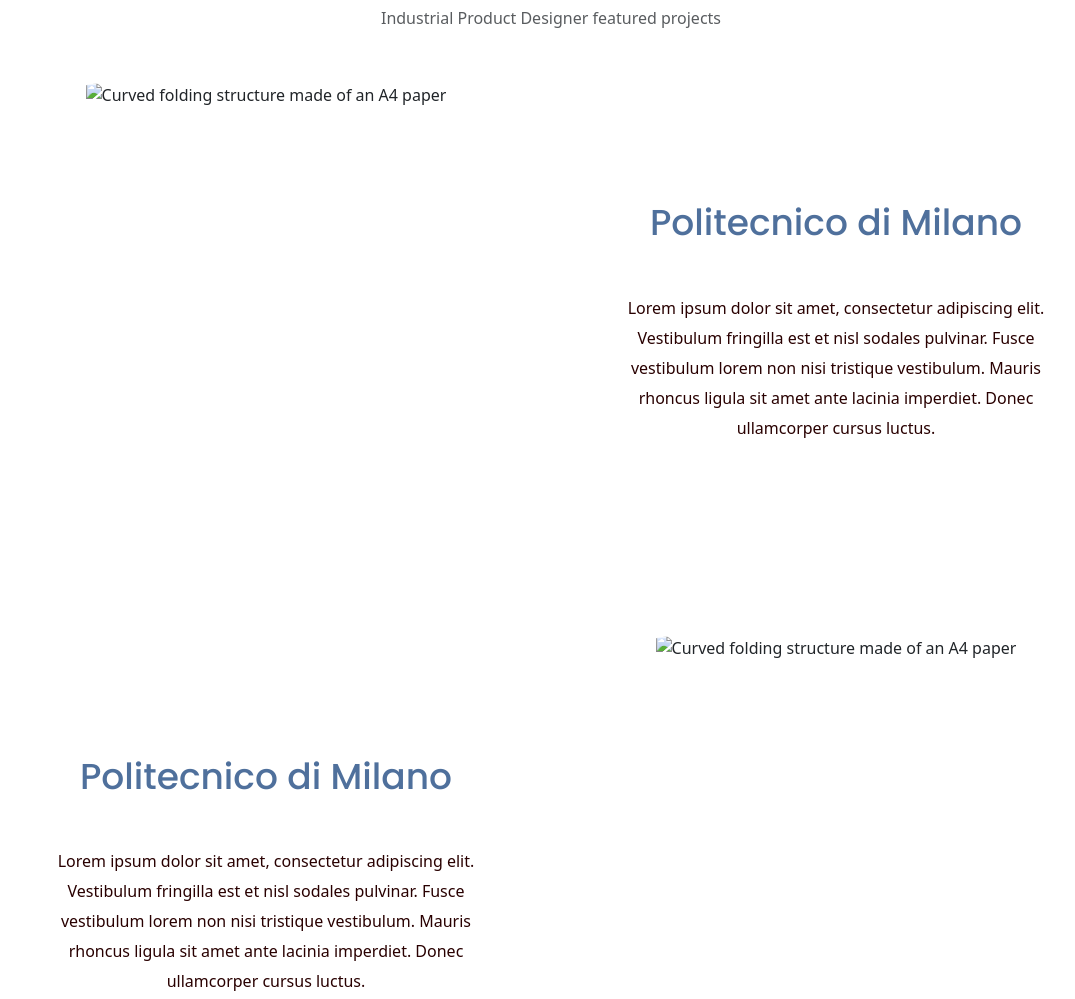
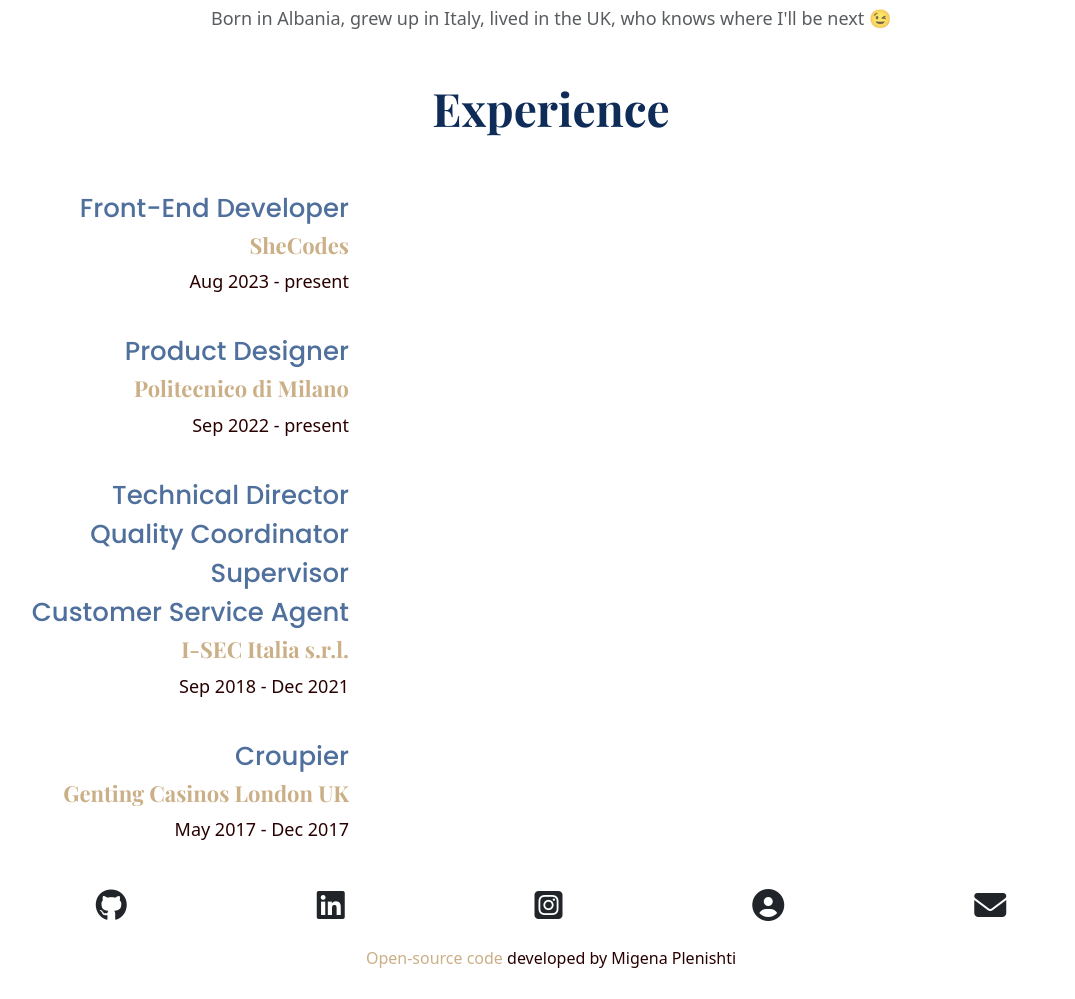
Before and after one commit to MigenaPl/responsive-portfolio-mp, a plain HTML site: page about.html in a window 1280 px wide. Shown: the part 674-1673 px from the top of the page, without its empty margins (89-1164 px from the left). Drawn offline with nearby package versions, Linux system fonts and the light colour scheme; a web font is replaced by a local one.

Commit message:
about html update

```diff
--- a/about.html
+++ b/about.html
@@ -105,59 +105,75 @@
     <div class="hero">
       <h2>Migena Plenishti</h2>
       <h1>About me</h1>
-      <h3 class="mb-5">
-        Enrolled at Politecnico di Milano - Industrial Product Desin
-      </h3>
+      <h3 class="mb-5">"Don't stop till you reach the top"</h3>
       <div>
         <a href="#" class="btn btn-branding">Contact me</a>
       </div>
     </div>
     <div class="page-background">
       <p class="text-center m-5 text-muted">
-        Industrial Product Designer featured projects
+        Born in Albania, grew up in Italy, lived in the UK, who knows where I'll
+        be next 😉
       </p>
-      <div class="container">
-        <div class="row mb-5">
-          <div class="col d-none d-lg-block">
-            <img
-              src="#"
-              class="img-fluid"
-              alt="Curved folding structure made of an A4 paper"
-            />
+      <div class="container about-container">
+        <div class="row mb-5"><h1>Experience</h1></div>
+        <!-- exp#1 -->
+        <div class="row mb-4">
+          <div class="col col-4 left-side">
+            <div class="row"><h2>Front-End Developer</h2></div>
+            <div class="row"><h4>SheCodes</h4></div>
+            <div class="row"><p>Aug 2023 - present</p></div>
           </div>
-          <div class="col">
-            <div class="project-description">
-              <h2 class="mb-5">Politecnico di Milano</h2>
-              <p class="mb-4">
-                Lorem ipsum dolor sit amet, consectetur adipiscing elit.
-                Vestibulum fringilla est et nisl sodales pulvinar. Fusce
-                vestibulum lorem non nisi tristique vestibulum. Mauris rhoncus
-                ligula sit amet ante lacinia imperdiet. Donec ullamcorper cursus
-                luctus.
-              </p>
-            </div>
+          <div class="col right-side">
+            <div class="row"></div>
+            <div class="row"></div>
+            <div class="row"></div>
+            <div class="row"></div>
           </div>
         </div>
-
-        <div class="row">
-          <div class="col">
-            <div class="project-description">
-              <h2 class="mb-5">Politecnico di Milano</h2>
-              <p class="mb-4">
-                Lorem ipsum dolor sit amet, consectetur adipiscing elit.
-                Vestibulum fringilla est et nisl sodales pulvinar. Fusce
-                vestibulum lorem non nisi tristique vestibulum. Mauris rhoncus
-                ligula sit amet ante lacinia imperdiet. Donec ullamcorper cursus
-                luctus.
-              </p>
-            </div>
+        <!-- exp#2 -->
+        <div class="row mb-4">
+          <div class="col col-4 left-side">
+            <div class="row"><h2>Product Designer</h2></div>
+            <div class="row"><h4>Politecnico di Milano</h4></div>
+            <div class="row"><p>Sep 2022 - present</p></div>
           </div>
-          <div class="col d-none d-lg-block">
-            <img
-              src="#"
-              class="img-fluid"
-              alt="Curved folding structure made of an A4 paper"
-            />
+          <div class="col right-side">
+            <div class="row"></div>
+            <div class="row"></div>
+            <div class="row"></div>
+            <div class="row"></div>
+          </div>
+        </div>
+        <!-- exp#3 -->
+        <div class="row mb-4">
+          <div class="col col-4 left-side">
+            <div class="row"><h2>Technical Director</h2></div>
+            <div class="row"><h2>Quality Coordinator</h2></div>
+            <div class="row"><h2>Supervisor</h2></div>
+            <div class="row"><h2>Customer Service Agent</h2></div>
+            <div class="row"><h4>I-SEC Italia s.r.l.</h4></div>
+            <div class="row"><p>Sep 2018 - Dec 2021</p></div>
+          </div>
+          <div class="col right-side">
+            <div class="row"></div>
+            <div class="row"></div>
+            <div class="row"></div>
+            <div class="row"></div>
+          </div>
+        </div>
+        <!-- exp#4 -->
+        <div class="row mb-4">
+          <div class="col col-4 left-side">
+            <div class="row"><h2>Croupier</h2></div>
+            <div class="row"><h4>Genting Casinos London UK</h4></div>
+            <div class="row"><p>May 2017 - Dec 2017</p></div>
+          </div>
+          <div class="col right-side">
+            <div class="row"></div>
+            <div class="row"></div>
+            <div class="row"></div>
+            <div class="row"></div>
           </div>
         </div>
       </div>
--- a/src/styles.css
+++ b/src/styles.css
@@ -89,6 +89,13 @@ h3 {
   font-size: 28px;
   font-weight: normal;
 }
+h4 {
+  color: var(--drk-uppertitle-color);
+  font-family: var(--main-title);
+  font-size: 22px;
+  font-weight: bold;
+}
+
 .hero {
   background-color: var(--lgt-background-color);
   text-align: center;
@@ -120,7 +127,7 @@ h3 {
 
 p {
   font-weight: normal;
-  font-size: 16px;
+  font-size: 18px;
   color: var(--lgt-paragraph-color);
   line-height: 30px;
 }
@@ -167,6 +174,22 @@ img {
 
 .footer-branding a:hover {
   color: var(--lgt-uppertitle-color);
+}
+
+/*about page*/
+.about-container {
+}
+.about-container h1 {
+  font-size: 46px;
+}
+.about-container h2 {
+  font-size: 26px;
+}
+.about-container .left-side {
+  text-align: right;
+}
+.about-container .right-side {
+  text-align: left;
 }
 
 /* dark theme */
```
Also changed, not shown: designer.html (+6 -31 lines).
